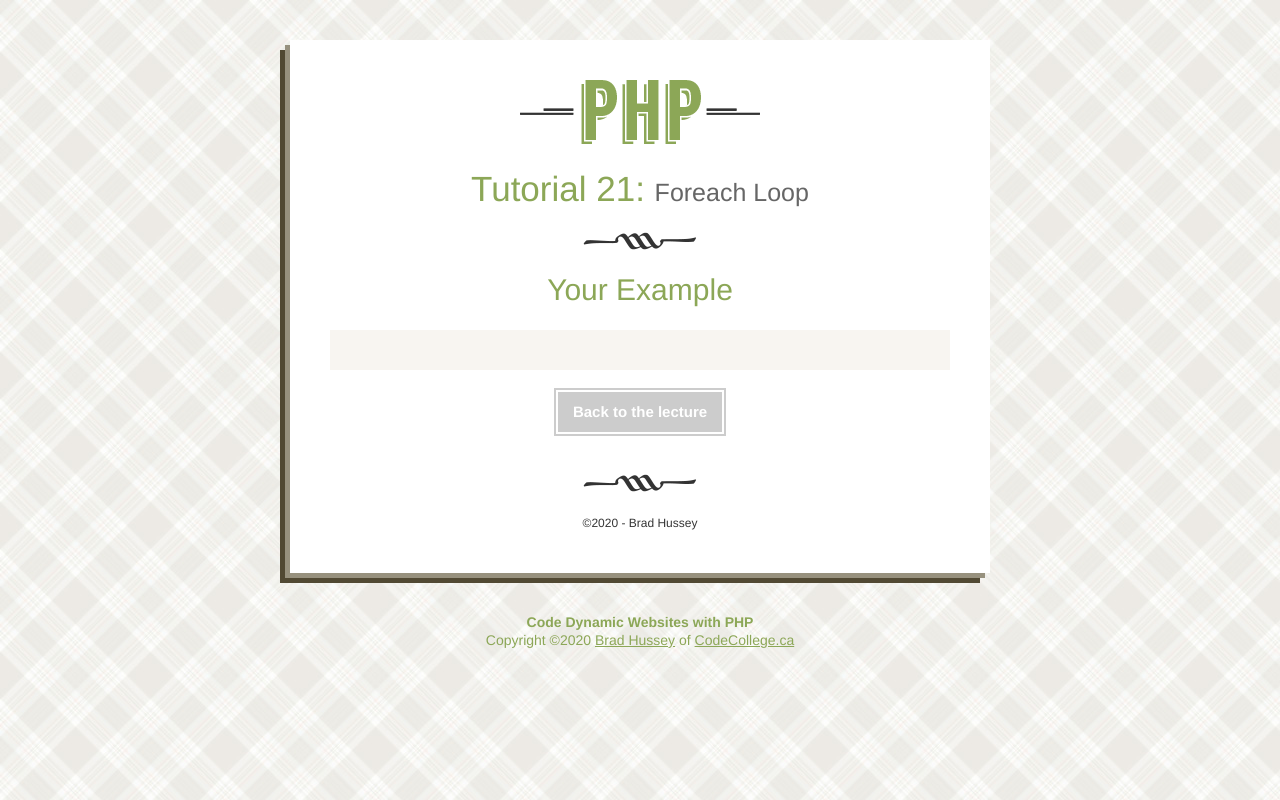
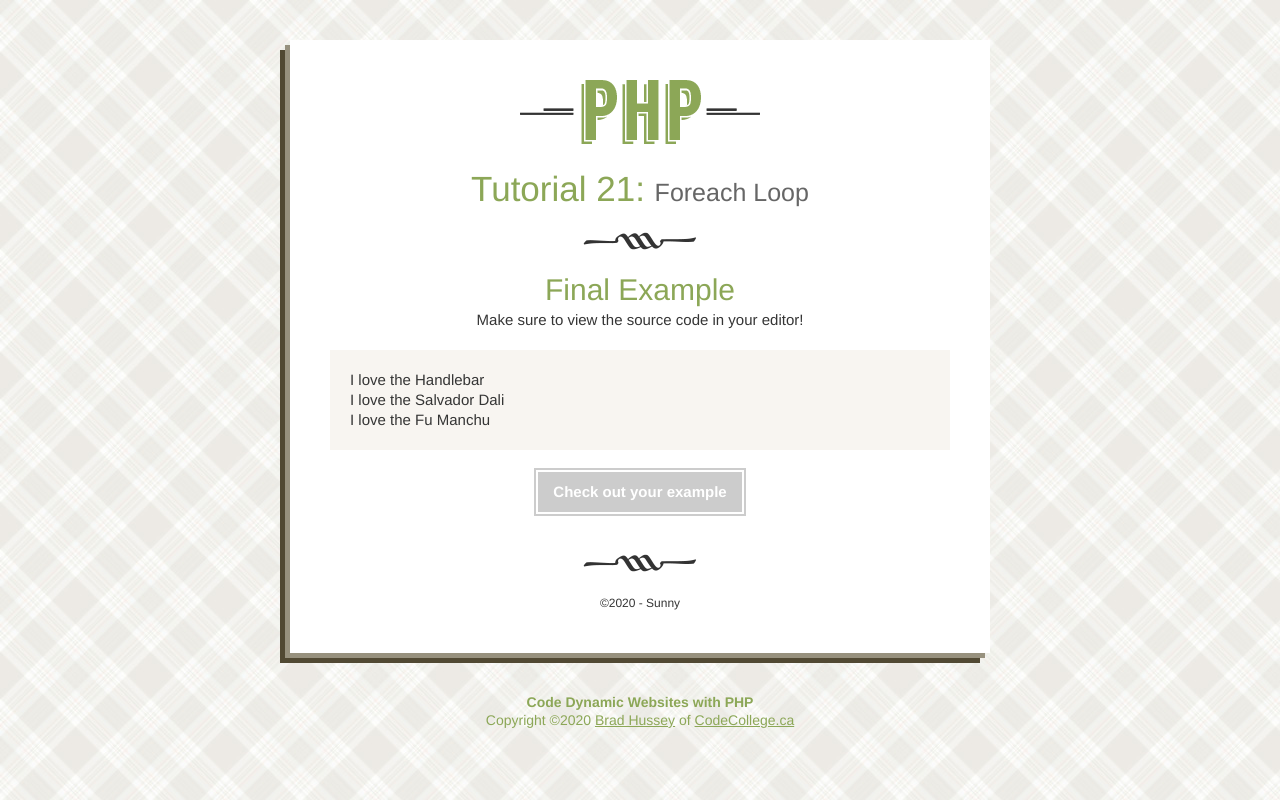
Before and after one commit to hebs87/php-basics, a PHP site: page /practice.php in a window 1280 px wide. Run offline with PHP 8.4, Linux system fonts and the light colour scheme.

Commit message:
Completed foreach loops challenge

```diff
--- a/21_ForeachLoop/practice.php
+++ b/21_ForeachLoop/practice.php
@@ -4,13 +4,13 @@
     define("TITLE", "Foreach Loop");
 
     // Custom Variables
-	$myName	= "Brad Hussey";
-	$lessonNum	= 21;
+    $myName = "Sunny";
+    $lessonNum = 21;
 
 ?>
 
 <!DOCTYPE html>
-<html>
+<html lang="en">
 <head>
     <title>PHP <?php echo TITLE; ?></title>
     <link href="../assets/styles.css" rel="stylesheet">
@@ -24,19 +24,23 @@
     <h1>Tutorial <?php echo $lessonNum; ?>: <small><?php echo TITLE; ?></small></h1>
     <hr>
 
-			<h2>Your Example</h2>
+    <h2>Final Example</h2>
+    <p>Make sure to view the source code in your editor!</p>
 
     <div class="sandbox">
+        <?php
+            // We need to create an array
+            $moustaches = array("Handlebar", "Salvador Dali", "Fu Manchu");
 
-				<?php
-
-				    // your code here
-
+            // Loop through the $moustaches array
+            foreach ($moustaches as $moustache) {
+                // Output each individual value
+                echo "I love the $moustache <br>";
+            }
         ?>
-
     </div><!-- end sandbox -->
 
-			<a href="index.php" class="button">Back to the lecture</a>
+    <a href="practice.php" class="button">Check out your example</a>
 
     <hr>
 
```
Lines whose indentation alone changed are shown as unchanged.
